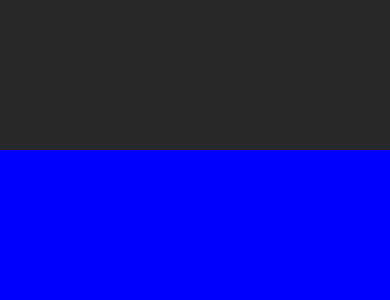
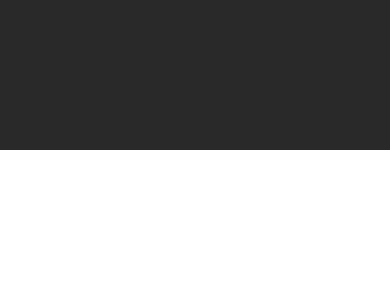
Before and after one commit to AdrianVillalbaSanchez/Calculadora-React-Native, a React Native app in the folder calculadora/: screen / in a window 390 px wide. Shown: the top 300 px of the page. Built offline with nearby package versions, Linux system fonts and the light colour scheme.

Commit message:
flexDirection: row added

```diff
--- a/calculadora/src/components/screens/Calc.js
+++ b/calculadora/src/components/screens/Calc.js
@@ -16,7 +16,7 @@ class Calc extends React.Component {
 
         // Estos "numeros" y "signos" tenemos que convertirlos a números de verdad,
         // solo aceptar la introducción de estos. Están fuera del state ya que no van
-        // a cambiar. CLASS LEVEL VARIABLE.
+        // a cambiar. CLASS LEVEL VARIABLE. Se puede poner en el state. Es como una constante.
     }
 
     handleInput(text) {
@@ -33,7 +33,7 @@ class Calc extends React.Component {
                     value={this.state.inputText} // valor por defecto
                     style={styles.input} />
 
-                <View style={{ flex: 1, backgroundColor: "blue" }} />
+                <View style={{ flex: 1, flexDirection: "row" }}> </View>
             </View>
         );
     }
```
